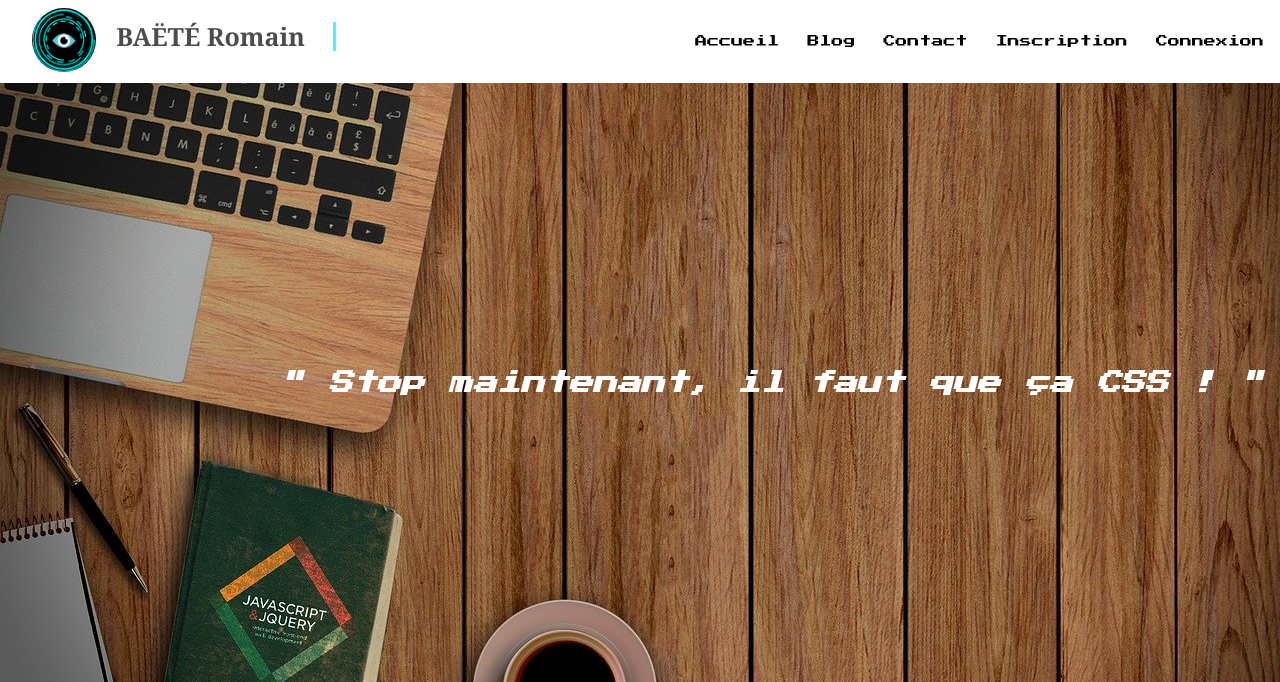
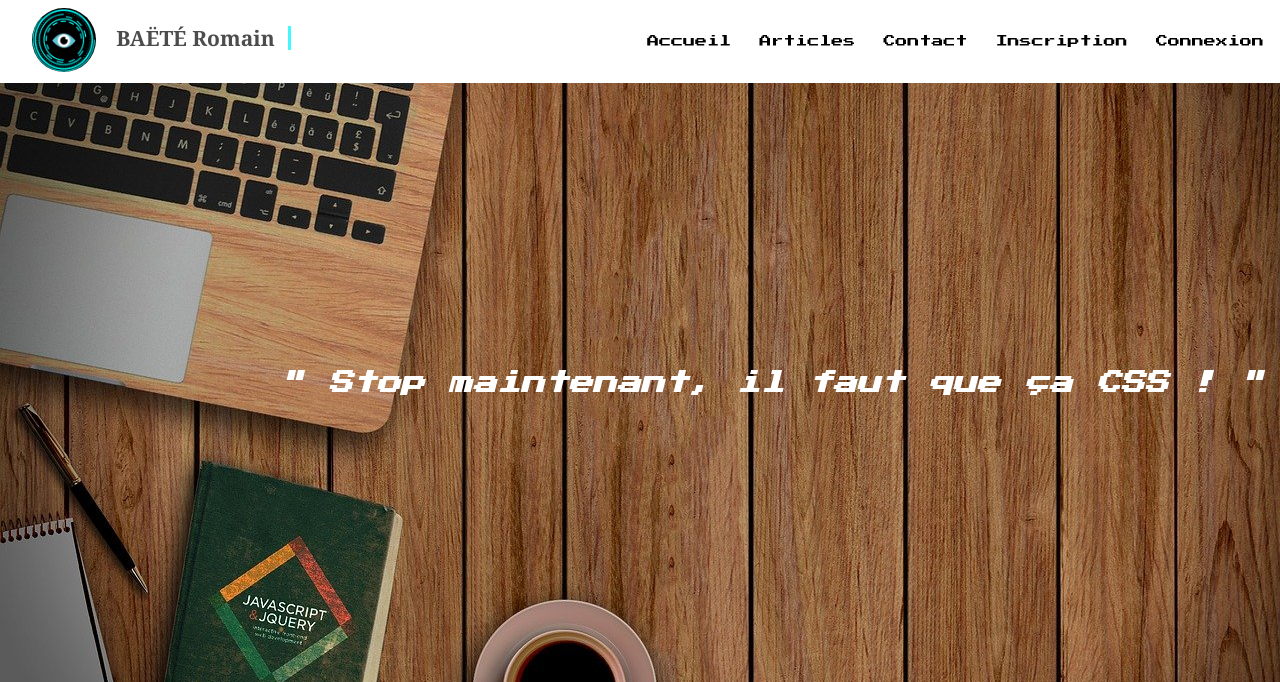
Before and after one commit to baeteromain/blog_php, a PHP site: page / in a window 1280 px wide. Shown: the top 682 px of the page. Run offline with PHP 8.4, Linux system fonts and the light colour scheme; data that the repository does not hold is empty; a stand-in replaces the project's code that opens the database connection; some libraries are stand-ins or nearby versions.

Commit message:
💄 Modify link name blog to articles on navbar

```diff
--- a/public/css/styles.css
+++ b/public/css/styles.css
@@ -5,7 +5,7 @@
     border-right: solid 3px rgba(0, 247, 255, 0.75);
     white-space: nowrap;
     overflow: hidden;
-    font-size: 25px;
+    font-size: 21px;
     color: rgba(0, 0, 0, 0.7);
 }
 
@@ -13,6 +13,7 @@
 .animated_title {
     animation: animated-text 2s steps(29, end) 1s 1 normal both,
         animated-cursor 600ms steps(29, end) infinite;
+    max-width: 175px;
 }
 
 /* text animation */
@@ -22,7 +23,7 @@
         width: 0;
     }
     to {
-        width: 220px;
+        width: 210px;
     }
 }
 
--- a/src/core/Router.php
+++ b/src/core/Router.php
@@ -42,7 +42,7 @@ class Router extends AltoRouter
         $this->map('GET', '/admin/posts/update', 'PostController#updatePost');
         $this->map('POST', '/admin/posts/update', 'PostController#updatePost');
         $this->map('GET', '/admin/posts/delete', 'PostController#deletePost');
-        $this->map('GET', '/blog', 'BlogController#listPosts');
+        $this->map('GET', '/articles', 'BlogController#listPosts');
     }
 
     public function run()
--- a/templates/home/index.twig
+++ b/templates/home/index.twig
@@ -35,7 +35,7 @@
             </div>
             <div class="tc">
                 <a class="f5 no-underline black bg-animate hover-bg-black hover-white grow-large inline-flex items-center pa3 ba border-box nes"
-                    href="/blog">Tous les articles</a>
+                    href="/articles">Tous les articles</a>
             </div>
         </section>
     </main>
--- a/templates/layouts/navbar.twig
+++ b/templates/layouts/navbar.twig
@@ -9,7 +9,7 @@
         <a class="nes no-underline black bg-animate hover-bg-black hover-white  f6 f7-l  dib mr3 mr2-l pa2" href="/"
             title="home">Accueil</a>
         <a class="nes no-underline black bg-animate hover-bg-black hover-white   f6 f7-l  dib mr3 mr2-l pa2"
-            href="posts.html" title="blog">Blog</a>
+            href="/articles" title="blog">Articles</a>
         <a class="nes no-underline black bg-animate hover-bg-black hover-white  f6 f7-l  dib mr3 mr2-l pa2"
             href="contact.html" title="contact">Contact</a>
         {% if session.get('user') is not empty %}
```
